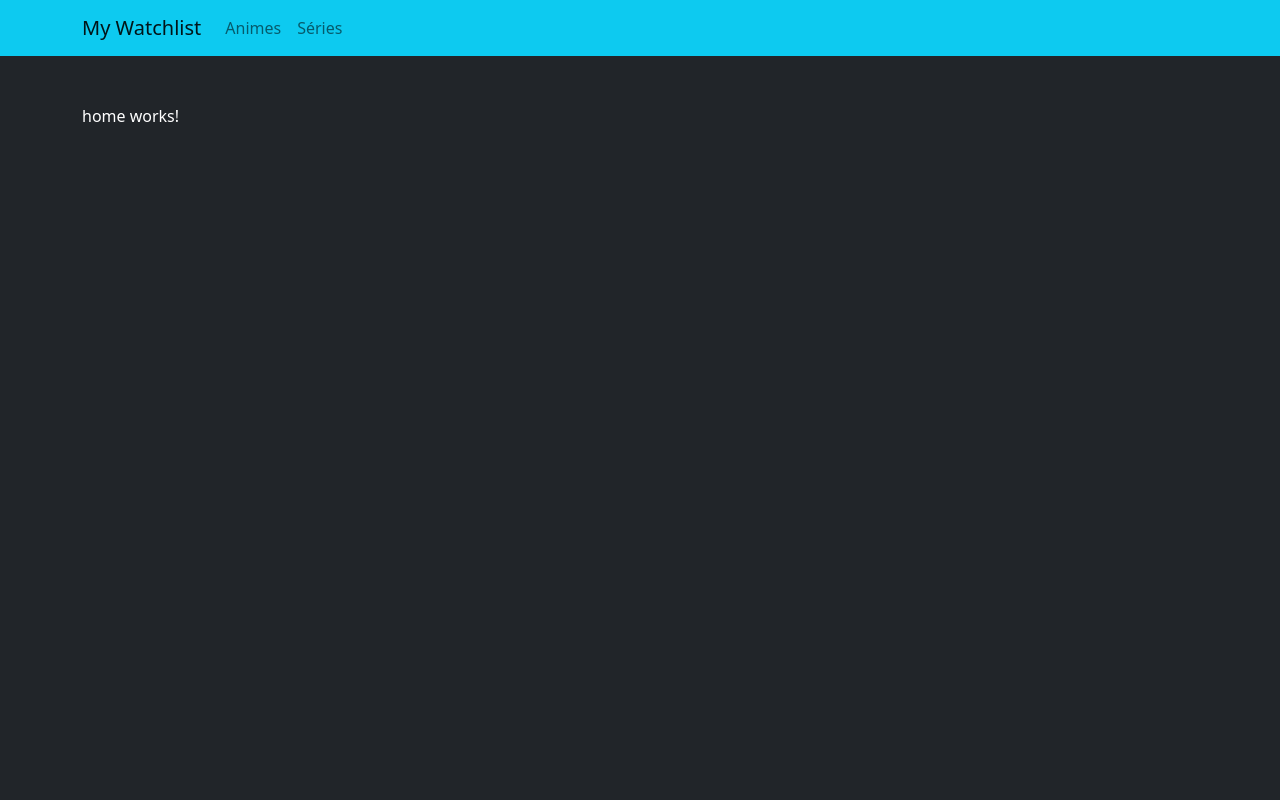
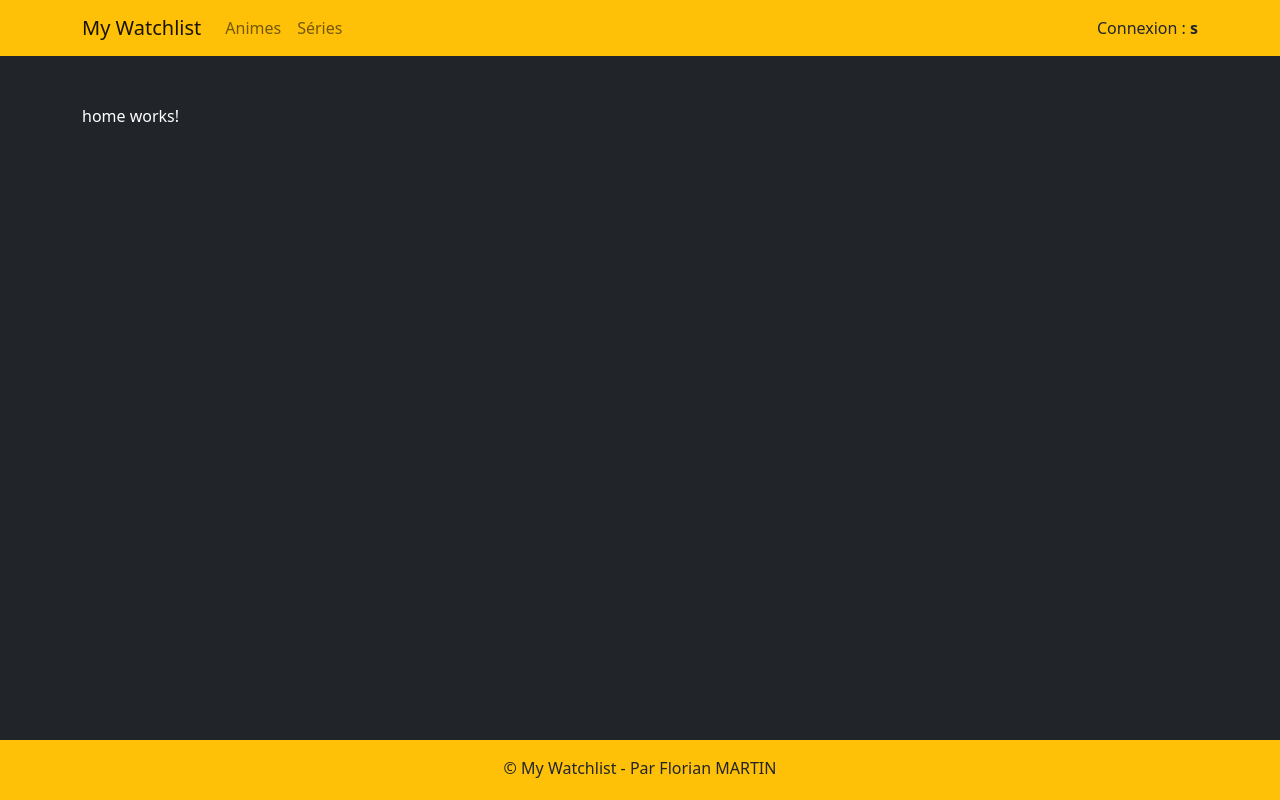
Before and after one commit to NeoFeear/watchlist, an Angular app: page / in a window 1280 px wide. Built offline with nearby package versions, Linux system fonts and the light colour scheme.

Commit message:
Better footer

```diff
--- a/src/app/app.component.html
+++ b/src/app/app.component.html
@@ -1,10 +1,12 @@
-<nav class="navbar navbar-expand-lg navbar-light bg-info">
+<nav class="navbar navbar-expand-lg navbar-light bg-warning">
     <div class="container">
         <a class="navbar-brand" routerLink="">My Watchlist</a>
+
         <button class="navbar-toggler" type="button" data-bs-toggle="collapse" data-bs-target="#navbarNavAltMarkup"
             aria-controls="navbarNavAltMarkup" aria-expanded="false" aria-label="Toggle navigation">
             <span class="navbar-toggler-icon"></span>
         </button>
+
         <div class="collapse navbar-collapse" id="navbarNavAltMarkup">
             <ul class="navbar-nav">
                 <li class="nav-item" routerLinkActive="active">
@@ -15,9 +17,10 @@
                 </li>
             </ul>
         </div>
-    <!-- <div class="navbar-right">
-            Connexion : <b>{{ time }}s</b>
-        </div> -->
+
+        <div class="navbar-right text-dark">
+            Connexion : <b><!-- {{ time }} -->s</b>
+        </div>
     </div>
 </nav>
 
--- a/src/index.html
+++ b/src/index.html
@@ -1,5 +1,5 @@
 <!doctype html>
-<html lang="fr">
+<html lang="fr" class="h-100">
   <head>
     <meta charset="utf-8">
     <title>My Watchlist</title>
@@ -7,7 +7,18 @@
     <meta name="viewport" content="width=device-width, initial-scale=1">
     <link rel="icon" type="image/x-icon" href="favicon.ico">
   </head>
-<body class="bg-dark text-white">
+
+  <body class="bg-dark text-white d-flex flex-column h-100">
+    <main class="flex-shrink-0">
       <app-root></app-root>
+    </main>
+
+    <footer class="footer text-dark bg-warning bottom-0 mt-auto">
+      <div class="container text-center pt-3 pb-1">
+          <p>&copy; My Watchlist - Par Florian MARTIN</p>
+      </div>
+    </footer>
+
+    <script src="https://cdn.jsdelivr.net/npm/bootstrap@5.0.2/dist/js/bootstrap.bundle.min.js" integrity="sha384-MrcW6ZMFYlzcLA8Nl+NtUVF0sA7MsXsP1UyJoMp4YLEuNSfAP+JcXn/tWtIaxVXM" crossorigin="anonymous"></script>
   </body>
 </html>
```
Lines whose indentation alone changed are shown as unchanged.
